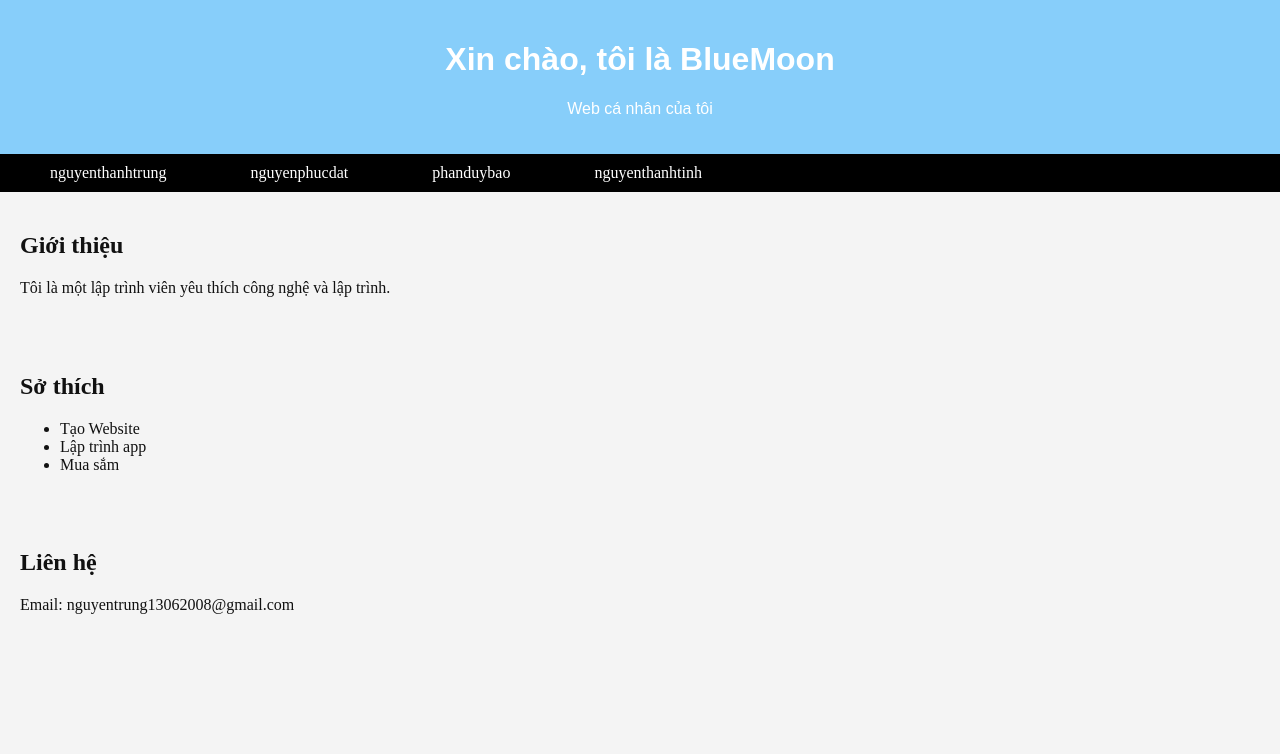
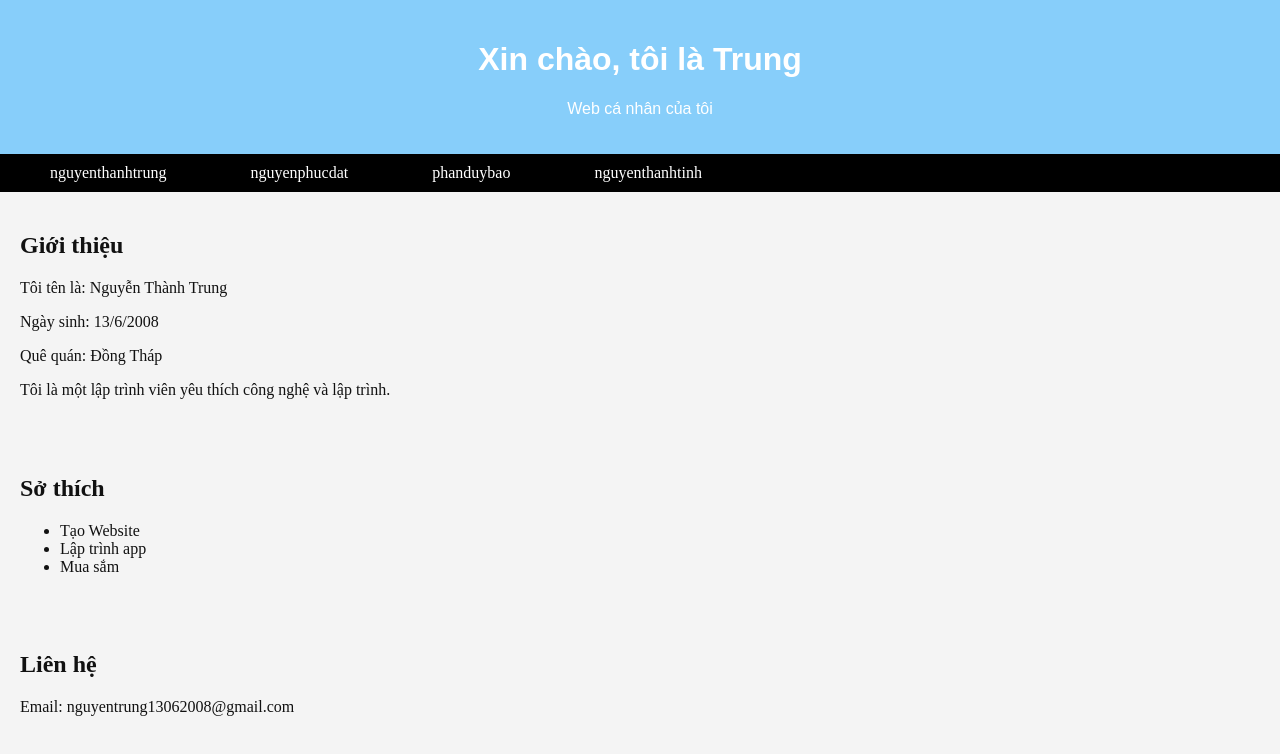
Before and after one commit to BlueMoon136/trung, a plain HTML site: page index.html in a window 1280 px wide. Drawn offline with Linux system fonts and the light colour scheme.

Commit message:
Update index.html

```diff
--- a/index.html
+++ b/index.html
@@ -42,7 +42,7 @@
 </head>
 <body>
   <header>
-    <h1>Xin chào, tôi là BlueMoon</h1>
+    <h1>Xin chào, tôi là Trung</h1>
     <p>Web cá nhân của tôi</p>
   </header>
 
@@ -55,6 +55,9 @@
 
   <section id="about">
     <h2>Giới thiệu</h2>
+    <p>Tôi tên là: Nguyễn Thành Trung</p>
+    <P>Ngày sinh: 13/6/2008</P>
+    <p> Quê quán: Đồng Tháp</p>
     <p>Tôi là một lập trình viên yêu thích công nghệ và lập trình.</p>
   </section>
 
```
